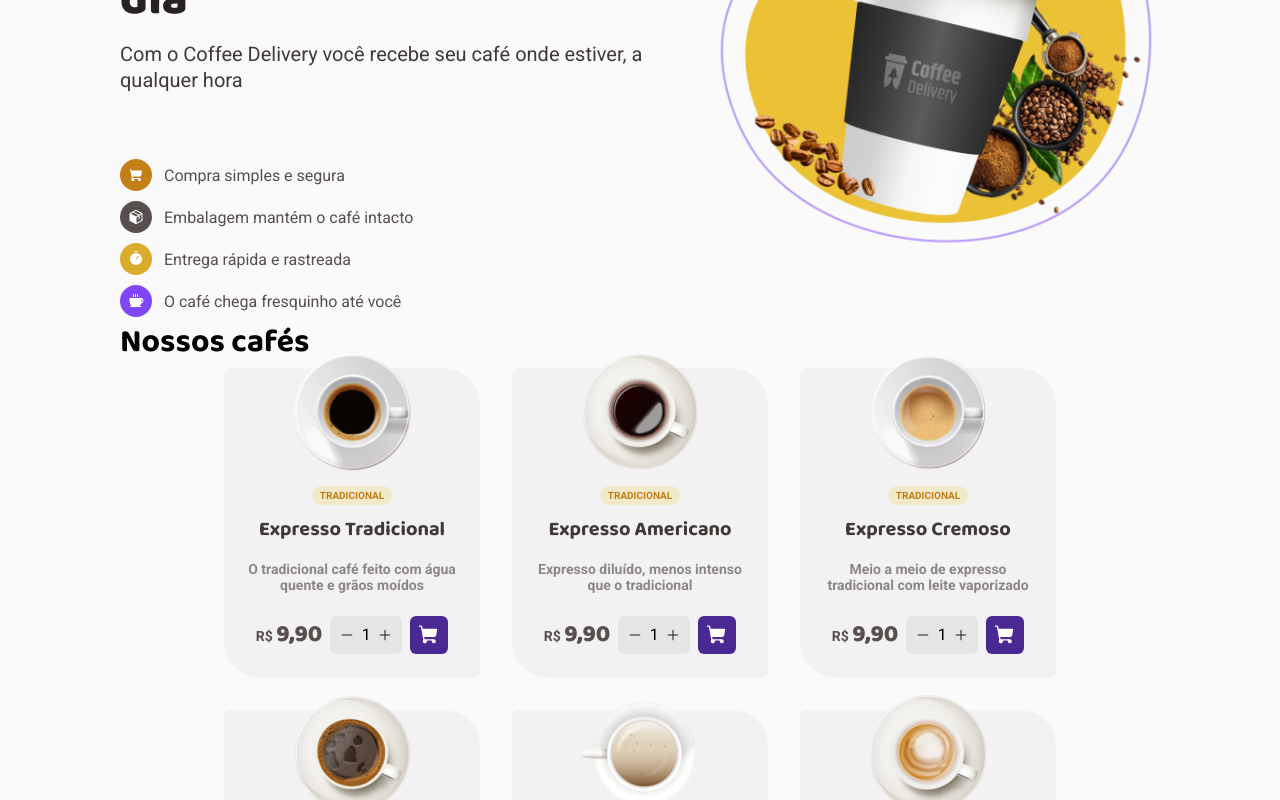
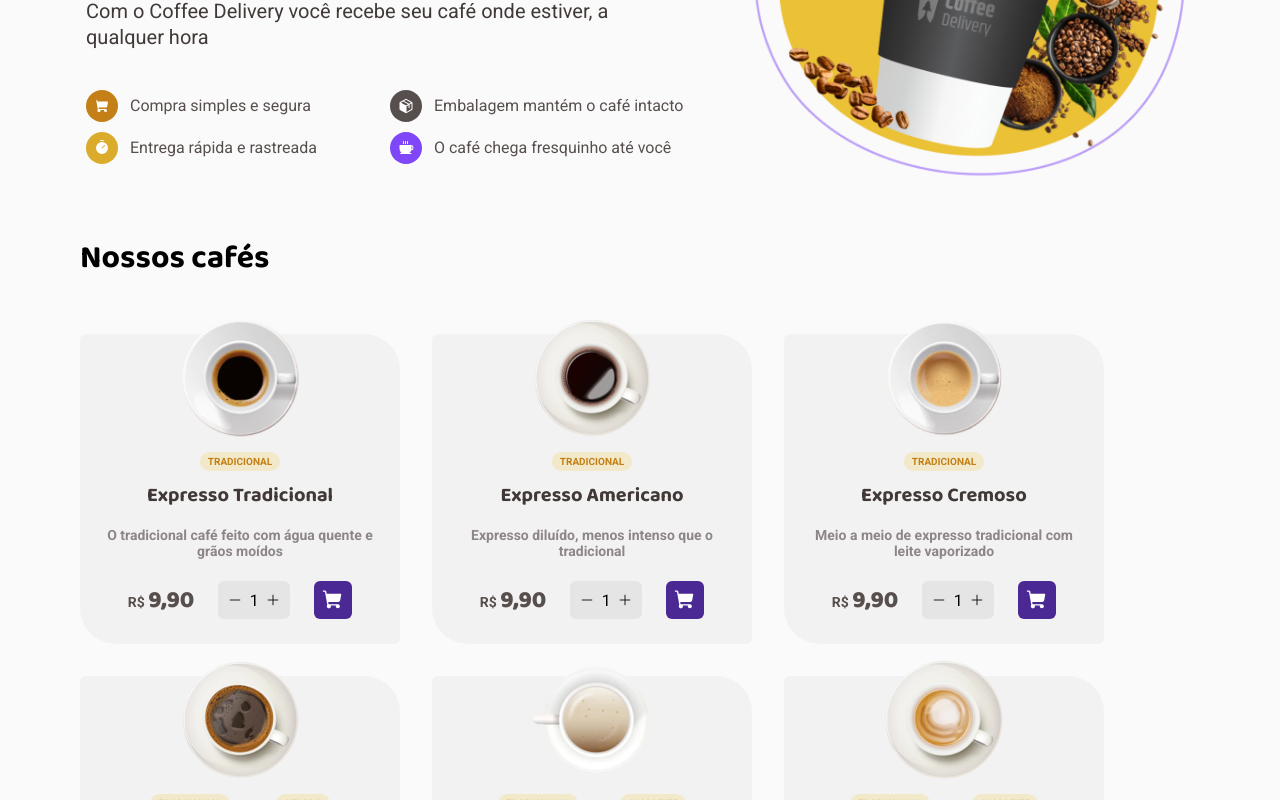
Before and after one commit to walkerblobato/coffee-delivery, a React (Vite) app: page / in a window 1280 px wide. Shown: the part 300-1100 px from the top of the page. Built offline with nearby package versions, Linux system fonts and the light colour scheme.

Commit message:
refactor: Edit ProductCard to improve responsiveness

```diff
--- a/src/components/ProductCard/styles.ts
+++ b/src/components/ProductCard/styles.ts
@@ -30,16 +30,16 @@ export const CoffeeCard = styled.div`
     margin-top: -4rem;
   }
 
-  @media (max-width: 849px) {
-    min-width: calc(45vw - 2.4rem);
-    min-height: 50vh;
-    padding: 1.2rem;
+  @media (max-width: 1280px) {
+    max-width: 25vw;
   }
 
-  @media (max-width: 593px) {
-    min-width: calc(85vw - 2.4rem);
-    margin: 0 auto;
-    padding: 1.2rem;
+  @media (max-width: 950px) {
+    max-width: 38vw;
+  }
+
+  @media (max-width: 630px) {
+    min-width: 85vw;
   }
 `
 export const CoffeeInfo = styled.div`
--- a/src/layouts/DefaultLayout/styles.ts
+++ b/src/layouts/DefaultLayout/styles.ts
@@ -2,17 +2,24 @@ import styled from 'styled-components'
 
 export const LayoutContainer = styled.div`
   padding: 0 12rem;
+  margin: auto;
   flex-direction: column;
+  justify-content: center;
   align-items: center;
   display: flex;
+  max-width: 144rem;
   background: ${(props) => props.theme.base.background};
 
-  @media (max-width: 1050px) {
+  @media (max-width: 1350px) {
+    padding: 0 8rem;
+  }
+
+  @media (max-width: 1150px) {
     padding: 0 6rem;
   }
 
   @media (max-width: 499px) {
-    padding: 0 3rem;
+    padding: 0 4rem;
   }
 
   @media (max-width: 399px) {
--- a/src/pages/Home/components/Introduction/styles.ts
+++ b/src/pages/Home/components/Introduction/styles.ts
@@ -31,7 +31,7 @@ export const TitlesContainer = styled.div`
 `
 export const IntroTitles = styled.div`
   gap: 1.6rem;
-  margin-bottom: 6.6rem;
+  margin-bottom: 4rem;
   max-width: 58rem;
 
   h1 {
--- a/src/pages/Home/components/coffeeList/styles.ts
+++ b/src/pages/Home/components/coffeeList/styles.ts
@@ -5,32 +5,21 @@ export const CoffeeListStyles = styled.section`
     font-family: 'Baloo 2';
     max-width: 25.6rem;
     font-size: 3.2rem;
-    margin: rem 0;
+    margin: 5rem 0;
   }
 
   @media (max-width: 740px) {
     h2 {
-      margin: 3.2rem 8rem;
-    }
-  }
-
-  @media (max-width: 48px) {
-    h2 {
-      margin: 3.2rem 4rem;
+      margin: 3.2rem auto;
     }
   }
 `
 export const CoffeeListContainer = styled.section`
   display: flex;
-  flex-direction: row;
-  justify-content: center;
+  justify-content: start;
   align-items: center;
   flex-wrap: wrap;
   gap: 3.2rem;
-
-  @media (max-width: 740px) {
-    justify-content: space-around;
-  }
 `
 export const CoffeeCard = styled.div`
   background: ${(props) => props.theme.base['base-card']};
```
